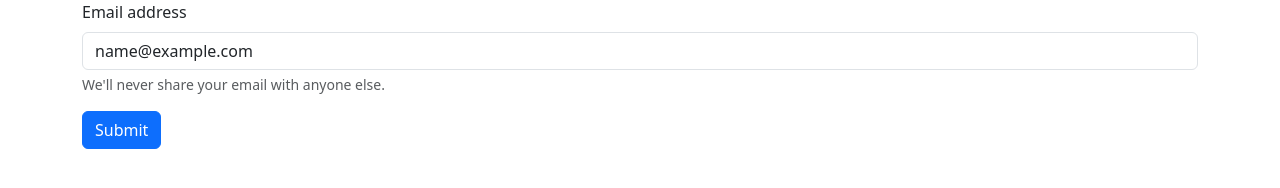
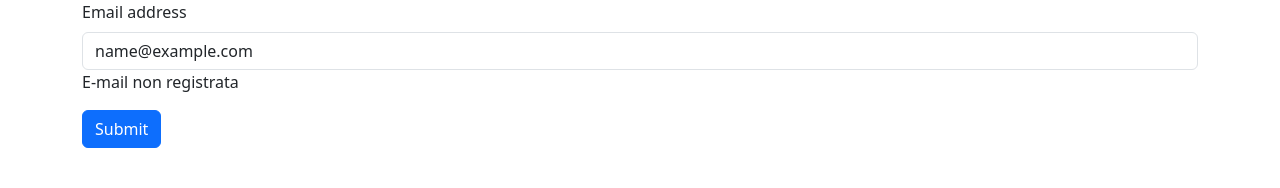
Before and after one commit to MatteoTuveri/js-mail-dadi, a plain HTML site: page index.html in a window 1280 px wide. Both pictures are taken after typing "name@example.com" into the empty fields and a click on the button "Submit". Drawn offline with nearby package versions, Linux system fonts and the light colour scheme.

Commit message:
add message for control e-mail

```diff
--- a/JS/script.js
+++ b/JS/script.js
@@ -16,21 +16,19 @@ let submit = document.querySelector('button');
 submit.addEventListener('click',
     function () {
         let mail = document.getElementById('mail').value.toLowerCase();
-        let validMail,invalidMail;
+        let validMail = 0;
+        let mailHelp = document.getElementById('emailHelp');
         for (let i = 0; i <= (mailList.length - 1); i++) {
             let listedMail = mailList[i];
-            console.log(listedMail);
-            if (mail !== listedMail) {
-                invalidMail = ('mail non valida');
+            if (mail === listedMail) {
+                mailHelp.classList += 'text-succes';
+                mailHelp.innerHTML=`E-mail valida`;
             }
-            else {
-                validMail = ('mail valida');
-            }
-
         }
-        console.log(validMail);
-
-
+        if(validMail === 0){
+            mailHelp.classList += 'text-danger';
+            mailHelp.innerHTML=`E-mail non registrata`;
+        }
     }
 );
 
--- a/index.html
+++ b/index.html
@@ -15,7 +15,7 @@
             <div class="mb-3">
                 <label for="exampleInputEmail1" class="form-label">Email address</label>
                 <input type="email" class="form-control" id="mail" aria-describedby="emailHelp">
-                <div id="emailHelp" class="form-text">We'll never share your email with anyone else.</div>
+                <div id="emailHelp" class="form-text"></div>
             </div>
             <button type="button" class="btn btn-primary">Submit</button>
         </form>
```
